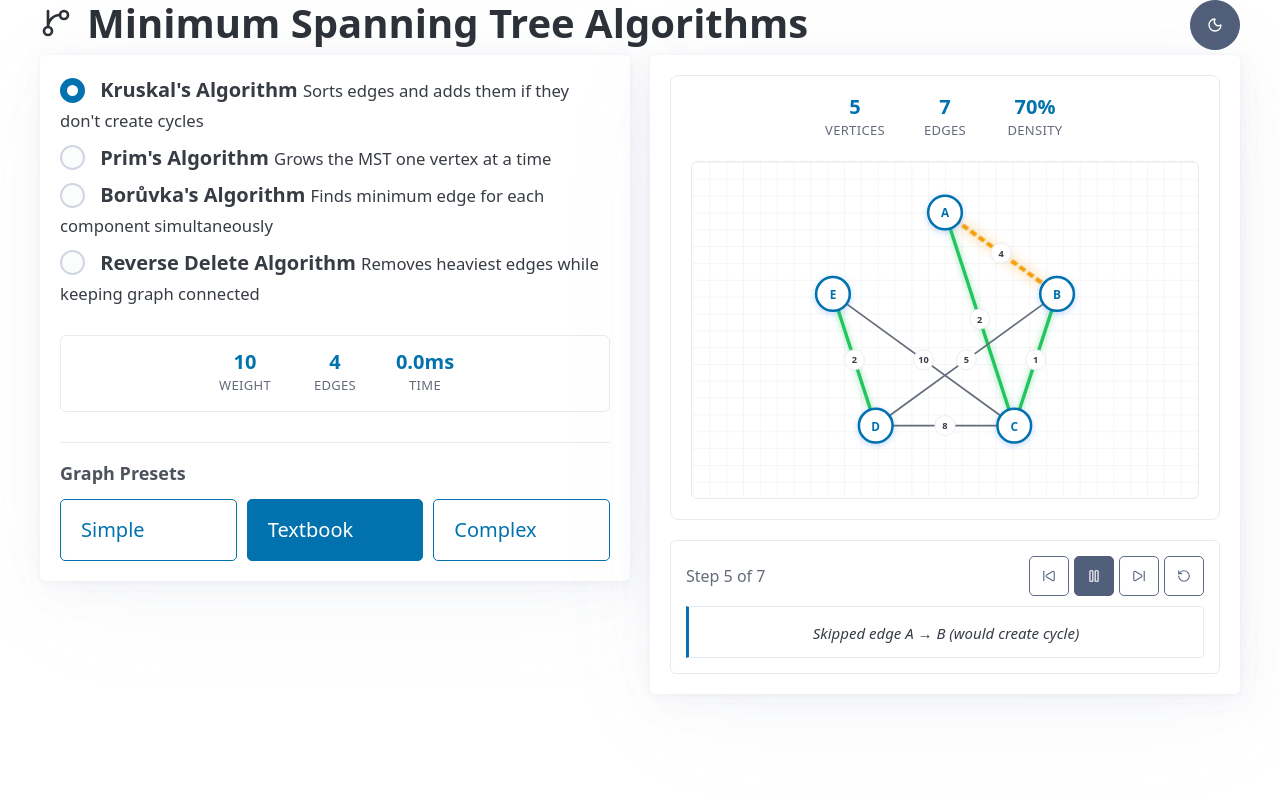
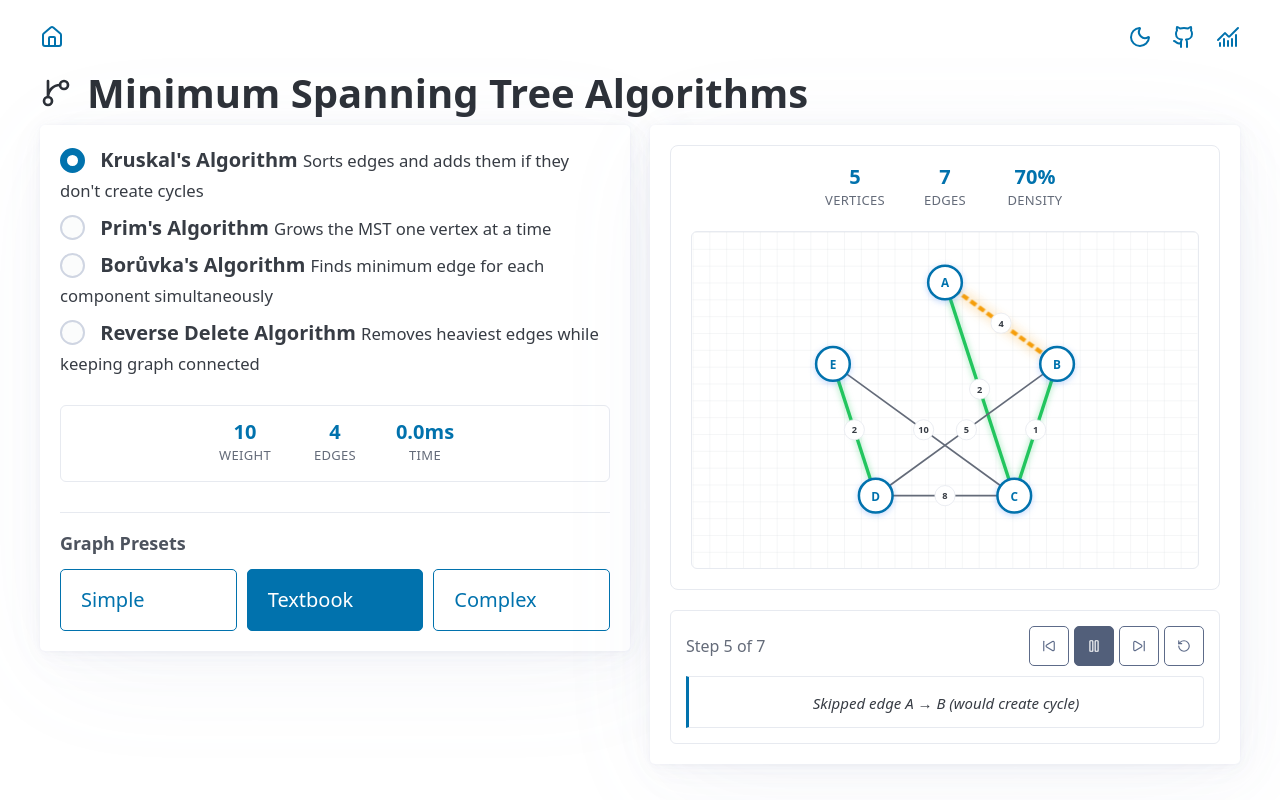
Before and after one commit to avanderw/minimum-spanning-tree, a SvelteKit app: page / in a window 1280 px wide. Built offline with nearby package versions, Linux system fonts and the light colour scheme.

Commit message:
Refactor layout and theme management; integrate theme toggle functionality in header and remove redundant theme logic from page component for improved code clarity.

```diff
--- a/src/routes/+layout.svelte
+++ b/src/routes/+layout.svelte
@@ -1,8 +1,56 @@
 <script lang="ts">
 	import '@picocss/pico';
 	import favicon from '$lib/assets/favicon.svg';
+	import { HomeIcon, Github, ChartNoAxesCombinedIcon, Sun, Moon } from 'lucide-svelte';
+	import { onMount } from 'svelte';
 
 	let { children } = $props();
+
+	// Theme management
+	let isDarkMode = $state(false);
+	let themeButton;
+
+	// Reactive tooltip text using Svelte 5 runes
+	const tooltipText = $derived(isDarkMode ? 'Switch to light mode' : 'Switch to dark mode');
+
+	function toggleTheme() {
+		isDarkMode = !isDarkMode;
+		const html = document.documentElement;
+
+		if (isDarkMode) {
+			html.setAttribute('data-theme', 'dark');
+			localStorage.setItem('theme', 'dark');
+		} else {
+			html.setAttribute('data-theme', 'light');
+			localStorage.setItem('theme', 'light');
+		}
+	}
+
+	function handleThemeToggle(event) {
+		event.preventDefault();
+		toggleTheme();
+
+		// Force tooltip to hide by triggering mouse leave
+		const target = event.target.closest('a');
+		target.blur();
+
+		// Dispatch mouseleave event to force tooltip hide
+		target.dispatchEvent(new MouseEvent('mouseleave', { bubbles: true }));
+	}
+
+	function initializeTheme() {
+		const savedTheme = localStorage.getItem('theme');
+		const prefersDark = window.matchMedia('(prefers-color-scheme: dark)').matches;
+
+		isDarkMode = savedTheme === 'dark' || (!savedTheme && prefersDark);
+
+		const html = document.documentElement;
+		html.setAttribute('data-theme', isDarkMode ? 'dark' : 'light');
+	}
+
+	onMount(() => {
+		initializeTheme();
+	});
 </script>
 
 <svelte:head>
@@ -11,4 +59,49 @@
 	<meta name="description" content="Interactive demonstration of MST algorithms including Prim's, Kruskal's, Borůvka's, and Reverse-Delete" />
 </svelte:head>
 
+<header class="container">
+	<div style="display: flex; justify-content: space-between; align-items: center;">
+		<nav aria-label="breadcrumb">
+			<ul>
+				<li>
+					<a href="/"><HomeIcon /></a>
+				</li>
+			</ul>
+		</nav>
+		<nav>
+			<ul>
+				<li>
+					<a
+						bind:this={themeButton}
+						href="#"
+						on:click={handleThemeToggle}
+						data-tooltip={tooltipText}
+						data-placement="bottom"
+					>
+						{#if isDarkMode}
+							<Sun />
+						{:else}
+							<Moon />
+						{/if}
+					</a>
+				</li>
+				<li>
+					<a
+						href="https://github.com/avanderw/minimum-spanning-tree"
+						data-tooltip="View source on GitHub"
+						data-placement="bottom"><Github /></a
+					>
+				</li>
+				<li>
+					<a
+						href="https://tracking.avanderw.co.za/avanderw.co.za"
+						data-tooltip="View analytics"
+						data-placement="bottom"><ChartNoAxesCombinedIcon /></a
+					>
+				</li>
+			</ul>
+		</nav>
+	</div>
+</header>
+
 {@render children?.()}
--- a/src/routes/+page.svelte
+++ b/src/routes/+page.svelte
@@ -1,6 +1,6 @@
 <script lang="ts">
 	import { onMount } from 'svelte';
-	import { GitBranch, Sun, Moon } from 'lucide-svelte';
+	import { GitBranch } from 'lucide-svelte';
 
 	// Import MST algorithms
 	import { prim } from '$lib/mst/prim';
@@ -60,32 +60,6 @@
 			]
 		}}
 	];
-
-	// Theme management
-	let isDarkMode = false;
-
-	function toggleTheme() {
-		isDarkMode = !isDarkMode;
-		const html = document.documentElement;
-
-		if (isDarkMode) {
-			html.setAttribute('data-theme', 'dark');
-			localStorage.setItem('theme', 'dark');
-		} else {
-			html.setAttribute('data-theme', 'light');
-			localStorage.setItem('theme', 'light');
-		}
-	}
-
-	function initializeTheme() {
-		const savedTheme = localStorage.getItem('theme');
-		const prefersDark = window.matchMedia('(prefers-color-scheme: dark)').matches;
-
-		isDarkMode = savedTheme === 'dark' || (!savedTheme && prefersDark);
-
-		const html = document.documentElement;
-		html.setAttribute('data-theme', isDarkMode ? 'dark' : 'light');
-	}
 
 	const algorithms = [
 		{ id: 'kruskal', name: "Kruskal's Algorithm", description: 'Sorts edges and adds them if they don\'t create cycles' },
@@ -186,7 +160,6 @@
 	}
 
 	onMount(() => {
-		initializeTheme();
 		// Run the initial algorithm
 		runAlgorithmAndStartAnimation();
 	});
@@ -199,19 +172,6 @@
 				<GitBranch size={32} />
 				Minimum Spanning Tree Algorithms
 			</h1>
-		</div>
-		<div class="theme-toggle">
-			<button
-				class="secondary compact-theme-btn"
-				on:click={toggleTheme}
-				title={isDarkMode ? 'Switch to light mode' : 'Switch to dark mode'}
-			>
-				{#if isDarkMode}
-					<Sun size={16} />
-				{:else}
-					<Moon size={16} />
-				{/if}
-			</button>
 		</div>
 	</div>
 </header>
@@ -301,7 +261,7 @@
 <style>
 	.header-content {
 		display: flex;
-		justify-content: space-between;
+		justify-content: flex-start;
 		align-items: flex-start;
 		flex-wrap: wrap;
 		gap: 1rem;
@@ -312,22 +272,6 @@
 		align-items: center;
 		gap: 0.75rem;
 		margin-bottom: 0.5rem;
-	}
-
-	.theme-toggle {
-		flex-shrink: 0;
-	}
-
-	.theme-toggle button {
-		margin: 0;
-	}
-
-	.compact-theme-btn {
-		min-width: 2.5rem !important;
-		height: 2.5rem !important;
-		padding: 0.5rem !important;
-		border-radius: 50% !important;
-		justify-content: center !important;
 	}
 
 	button {
@@ -435,10 +379,6 @@
 			align-items: stretch;
 		}
 
-		.theme-toggle {
-			align-self: flex-end;
-		}
-
 		.result-stats {
 			gap: 1rem;
 		}
```
